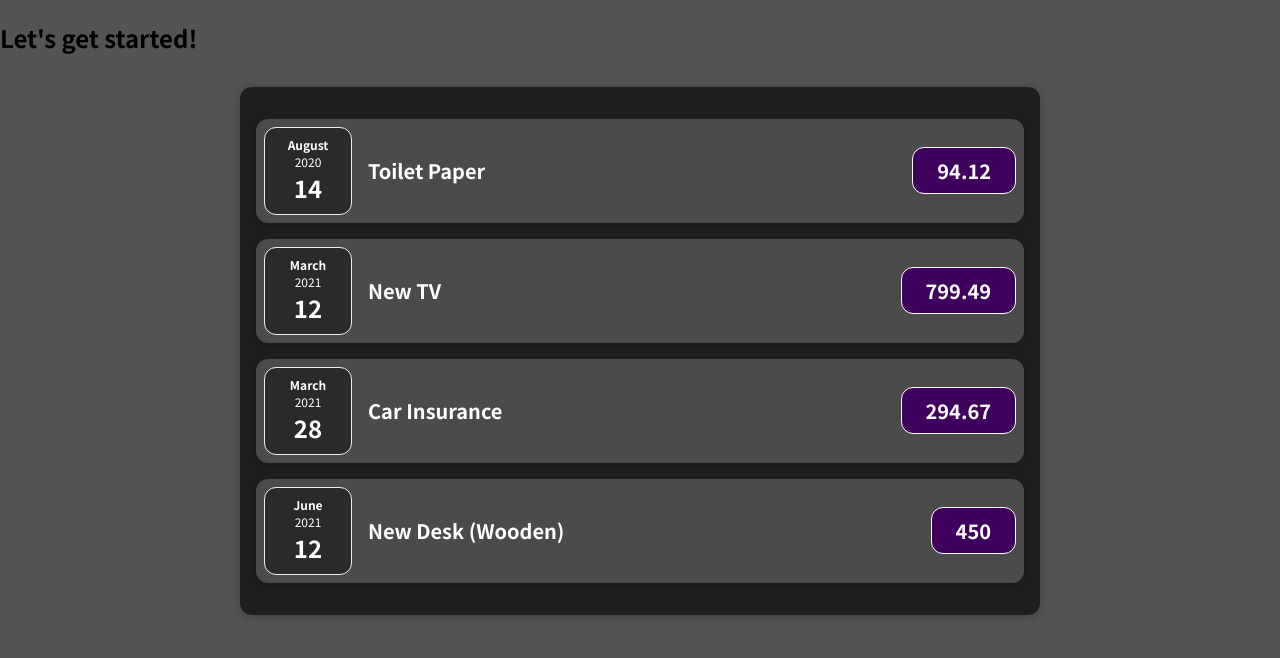
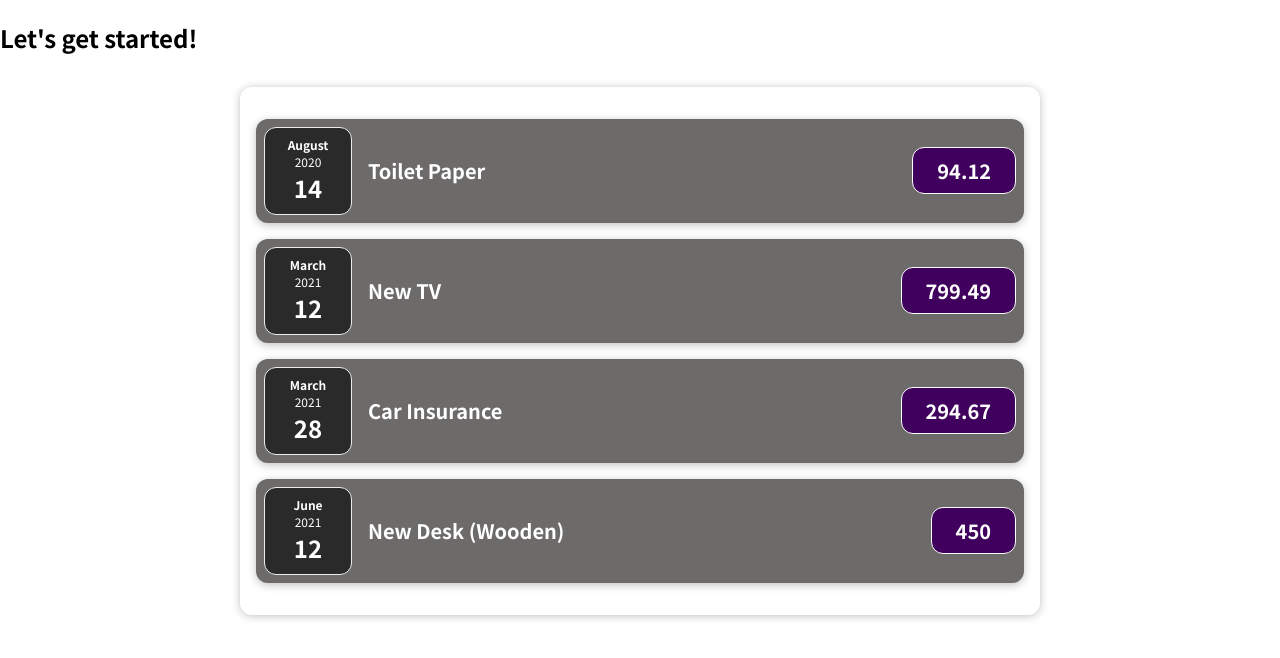
Before and after one commit to nalendro16/React-Project, a JavaScript app: page / in a window 1280 px wide. Shown: the top 658 px of the page. Built offline with nearby package versions, Linux system fonts and the light colour scheme.

Commit message:
passing array as props + styling

```diff
--- a/src/components/ExpenseItem.css
+++ b/src/components/ExpenseItem.css
@@ -6,7 +6,7 @@
   padding: 0.5rem;
   margin: 1rem 0;
   border-radius: 12px;
-  background-color: #4b4b4b;
+  background-color: #6d6a6a;
 }
 
 .expense-item__description {
--- a/src/components/Expenses.css
+++ b/src/components/Expenses.css
@@ -1,6 +1,6 @@
 .expenses {
   padding: 1rem;
-  background-color: rgb(31, 31, 31);
+  background-color: white;
   margin: 2rem auto;
   width: 50rem;
   max-width: 95%;
--- a/src/index.css
+++ b/src/index.css
@@ -10,5 +10,5 @@ html {
 
 body {
   margin: 0;
-  background-color: #555454;
+  background-color: white;
 }
```
